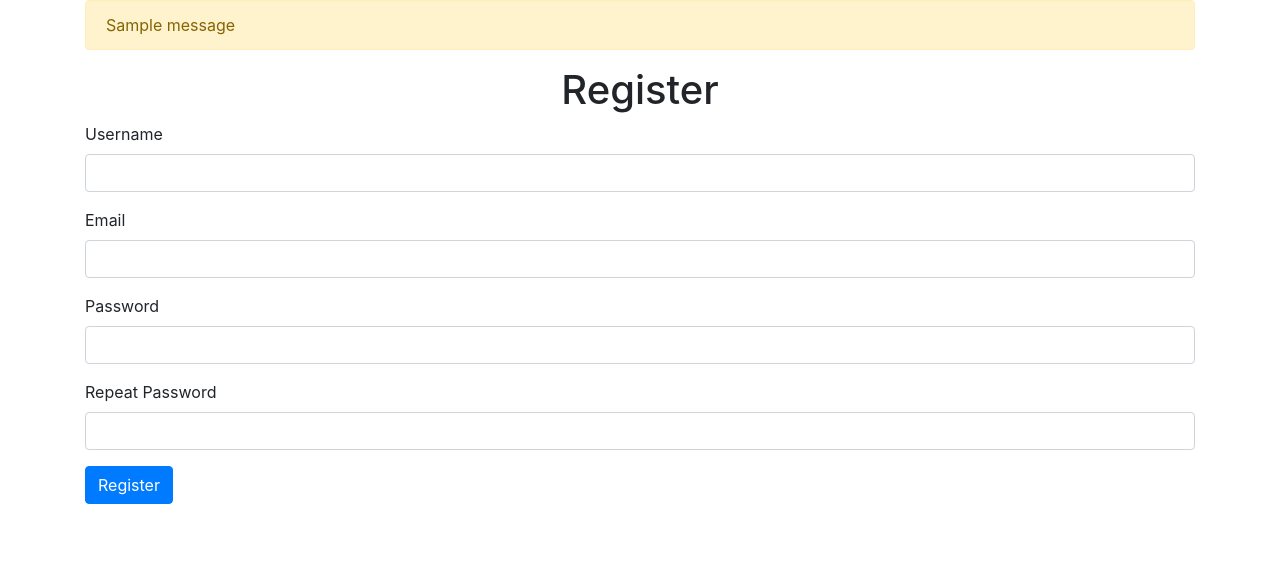
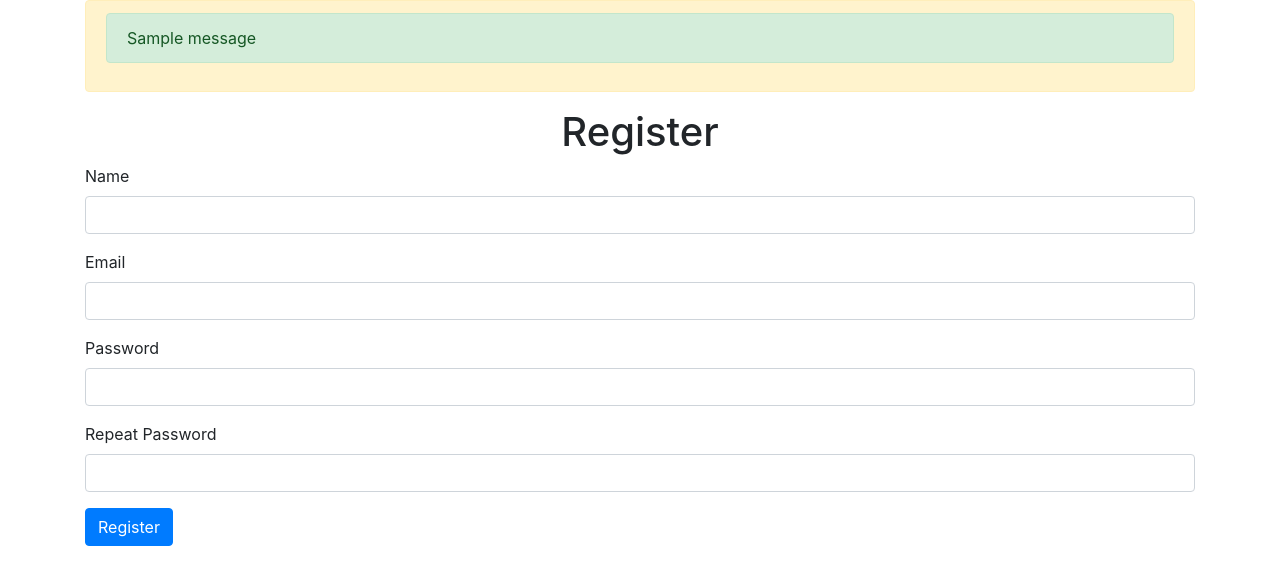
Before and after one commit to francisperes89/Ecommerce, a Flask app: page /register in a window 1280 px wide. Shown: the part 56-641 px from the top of the page. Run offline with Flask 3, Linux system fonts and the light colour scheme; tables that the repository leaves empty hold one stand-in row (values such as "Sample post"); one stand-in notice (Sample message) is shown; some libraries are stand-ins or nearby versions.

Commit message:
added create_product.html, new product form, registration route

```diff
--- a/application/forms.py
+++ b/application/forms.py
@@ -1,30 +1,33 @@
 from flask_wtf import FlaskForm
-from wtforms import StringField, PasswordField, BooleanField, SubmitField
+from wtforms import StringField, PasswordField, BooleanField, SubmitField, TextAreaField, DecimalField, IntegerField, SelectField
 from wtforms.validators import DataRequired, ValidationError, Email, EqualTo
-from application.models import User
+from application.models import User, Category
 
 
 class LoginForm(FlaskForm):
-    username = StringField('Username', validators=[DataRequired()])
+    email = StringField('Email', validators=[DataRequired(), Email()])
     password = PasswordField('Password', validators=[DataRequired()])
     remember_me = BooleanField('Remember Me')
     submit = SubmitField('Sign In')
 
 
 class RegistrationForm(FlaskForm):
-    username = StringField('Username', validators=[DataRequired()])
+    name = StringField('Name', validators=[DataRequired()])
     email = StringField('Email', validators=[DataRequired(), Email()])
     password = PasswordField('Password', validators=[DataRequired()])
     password2 = PasswordField(
         'Repeat Password', validators=[DataRequired(), EqualTo('password')])
     submit = SubmitField('Register')
 
-    def validate_username(self, username):
-        user = User.query.filter_by(username=username.data).first()
-        if user is not None:
-            raise ValidationError('Please use a different username.')
 
-    def validate_email(self, email):
-        user = User.query.filter_by(email=email.data).first()
-        if user is not None:
-            raise ValidationError('Please use a different email address.')
+class ProductForm(FlaskForm):
+    name = StringField('Name', validators=[DataRequired()])
+    description = TextAreaField('Description', validators=[DataRequired()])
+    price = DecimalField('Price', validators=[DataRequired()])
+    stock = IntegerField('Stock', validators=[DataRequired()])
+    category_id = SelectField('Category', coerce=int, validators=[DataRequired()])
+    submit = SubmitField('Add Product')
+
+    def __init__(self, *args, **kwargs):
+        super(ProductForm, self).__init__(*args, **kwargs)
+        self.category_id.choices = [(category.id, category.name) for category in Category.query.all()]
--- a/application/models.py
+++ b/application/models.py
@@ -6,7 +6,7 @@ from datetime import datetime
 
 class User(UserMixin, db.Model):
     id = db.Column(db.Integer, primary_key=True)
-    username = db.Column(db.String(64), index=True, unique=True)
+    name = db.Column(db.String(64), index=True, unique=True)
     email = db.Column(db.String(120), index=True, unique=True)
     password_hash = db.Column(db.String(128))
     addresses = db.relationship('Address', backref='user', lazy='dynamic')
--- a/application/routes.py
+++ b/application/routes.py
@@ -1,8 +1,8 @@
 from flask import render_template, flash, redirect, url_for, request
 from flask_login import current_user, login_user, logout_user, login_required
 from application import app, db
-from application.forms import LoginForm, RegistrationForm
-from application.models import User
+from application.forms import LoginForm, RegistrationForm, ProductForm
+from application.models import User, Product
 from urllib.parse import urlparse
 
 
@@ -19,7 +19,7 @@ def login():
         return redirect(url_for('index'))
     form = LoginForm()
     if form.validate_on_submit():
-        user = User.query.filter_by(username=form.username.data).first()
+        user = User.query.filter_by(email=form.email.data).first()
         if user is None or not user.check_password(form.password.data):
             flash('Invalid username or password')
             return redirect(url_for('login'))
@@ -43,10 +43,38 @@ def register():
         return redirect(url_for('index'))
     form = RegistrationForm()
     if form.validate_on_submit():
-        user = User(username=form.username.data, email=form.email.data)
-        user.set_password(form.password.data)
-        db.session.add(user)
+        # Check if user email or username is already present in the database
+        email = form.email.data
+        result = db.session.execute(db.select(User).where(User.email == email))
+        user = result.scalar()
+        if user:
+            # User already exists
+            flash('You have already signed up with that email, log in instead!')
+            return redirect(url_for('login'))
+        # Creating new user
+        new_user = User(name=form.name.data, email=form.email.data)
+        new_user.set_password(form.password.data)
+        db.session.add(new_user)
         db.session.commit()
-        flash('Congratulations, you are now a registered user!')
-        return redirect(url_for('login'))
+        login_user(new_user)
+        flash('Congratulations, you are now a registered user!', 'success')
+        return redirect(url_for('index'))
     return render_template('register.html', title='Register', form=form)
+
+
+@app.route('/product/create', methods=['GET', 'POST'])
+def create_product():
+    form = ProductForm()
+    if form.validate_on_submit():
+        product = Product(
+            name=form.name.data,
+            description=form.description.data,
+            price=form.price.data,
+            stock=form.stock.data,
+            category_id=form.category_id.data
+        )
+        db.session.add(product)
+        db.session.commit()
+        flash('Product created successfully!')
+        return redirect(url_for('index'))
+    return render_template('create_product.html', form=form)
--- a/application/templates/base.html
+++ b/application/templates/base.html
@@ -23,11 +23,13 @@
       </div>
     </nav>
     <div class="container">
-      {% with messages = get_flashed_messages() %}
+      {% with messages = get_flashed_messages(with_categories=true) %}
         {% if messages %}
           <div class="alert alert-warning" role="alert">
-            {% for message in messages %}
-              {{ message }}
+            {% for category, message in messages %}
+              <div class="alert alert-{{ category }}">
+                {{ message }}
+              </div>
             {% endfor %}
           </div>
         {% endif %}
--- a/application/templates/login.html
+++ b/application/templates/login.html
@@ -4,7 +4,7 @@
   <form action="{{ url_for('login') }}" method="post">
     {{ form.hidden_tag() }}
     <div class="form-group">
-      {{ form.username.label }} {{ form.username(class="form-control") }}
+      {{ form.email.label }} {{ form.email(class="form-control") }}
     </div>
     <div class="form-group">
       {{ form.password.label }} {{ form.password(class="form-control") }}
--- a/application/templates/register.html
+++ b/application/templates/register.html
@@ -4,7 +4,7 @@
   <form action="{{ url_for('register') }}" method="post">
     {{ form.hidden_tag() }}
     <div class="form-group">
-      {{ form.username.label }} {{ form.username(class="form-control") }}
+      {{ form.name.label }} {{ form.name(class="form-control") }}
     </div>
     <div class="form-group">
       {{ form.email.label }} {{ form.email(class="form-control") }}
```
